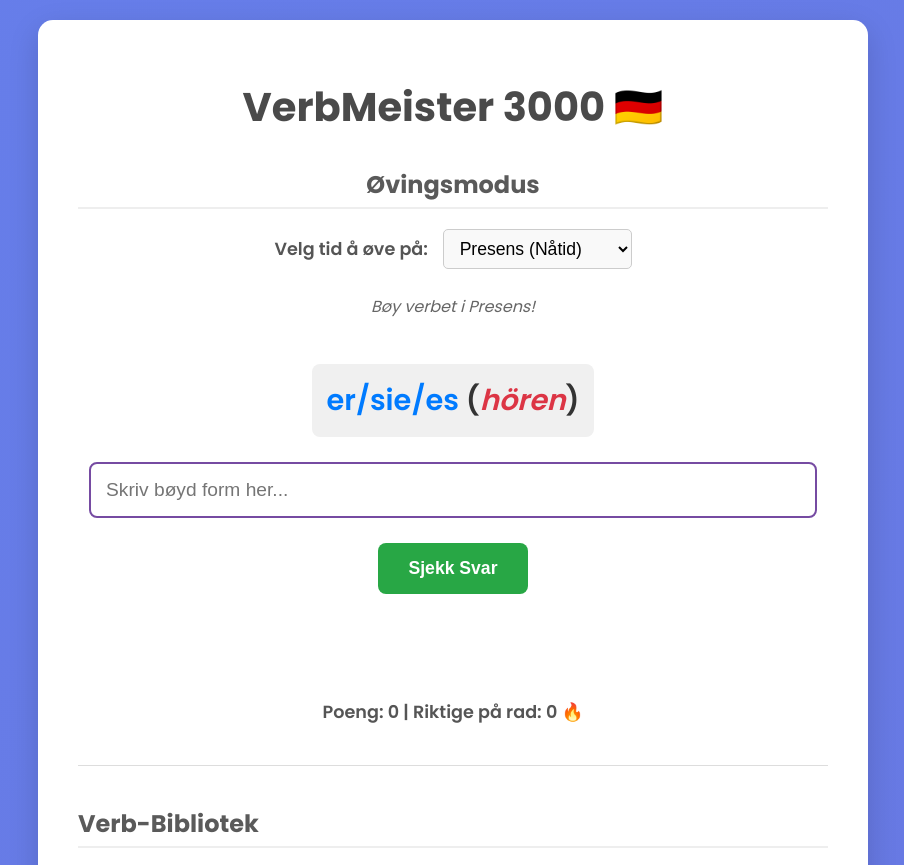
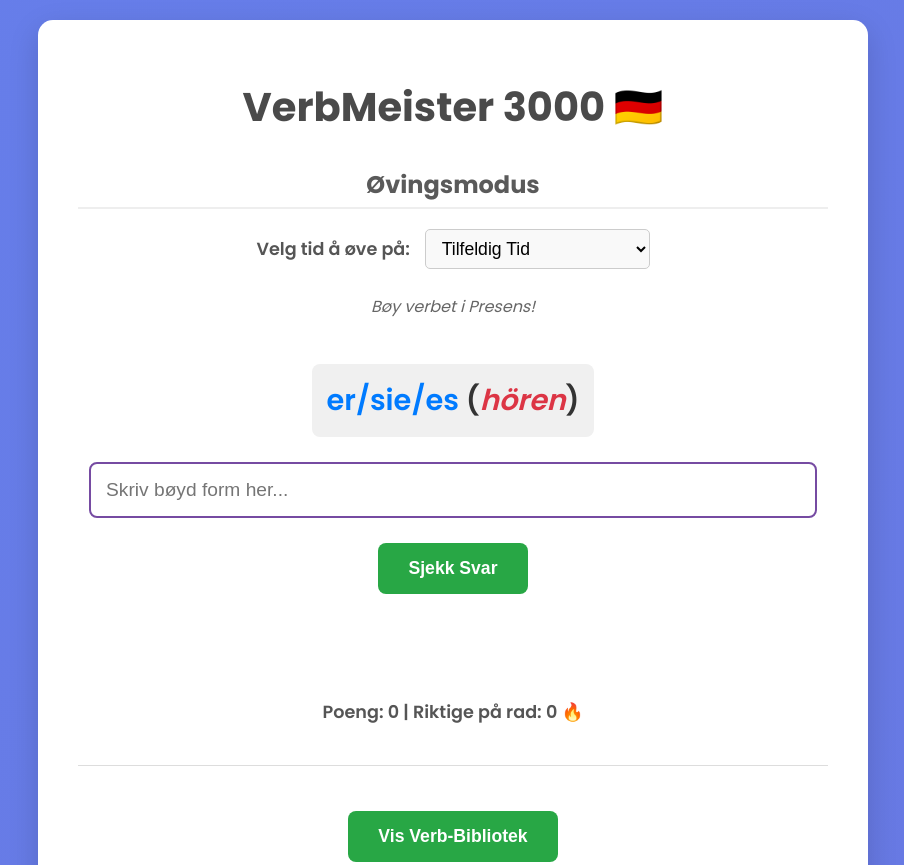
Before and after one commit to Hrafnir/Tyske-verb, a plain HTML site: page index.html in a window 1280 px wide. Shown: the top 865 px of the page, without its empty margins (187-1091 px from the left). Drawn offline with Linux system fonts and the light colour scheme.

Commit message:
Update index.html

```diff
--- a/index.html
+++ b/index.html
@@ -17,13 +17,15 @@
             <div id="tense-select-container">
                 <label for="tense-select">Velg tid å øve på:</label>
                 <select id="tense-select">
-                    <option value="presens" selected>Presens (Nåtid)</option>
-                    <option value="präteritum">Präteritum (Fortid)</option>
-                    <option value="perfektum">Perfektum (Fortid)</option>
+                    <!-- NYTT: Tilfeldig som default -->
+                    <option value="random" selected>Tilfeldig Tid</option>
+                    <option value="presens">Kun Presens (Nåtid)</option>
+                    <option value="präteritum">Kun Präteritum (Fortid)</option>
+                    <option value="perfektum">Kun Perfektum (Fortid)</option>
                 </select>
             </div>
 
-            <p id="instruction">Bøy verbet i <span id="current-tense-display">Presens</span>!</p>
+            <p id="instruction">Bøy verbet i <span id="current-tense-display"></span>!</p>
 
             <div id="verb-prompt">
                 <span id="pronomen"></span> (<span id="infinitiv"></span>)
@@ -52,7 +54,10 @@
 
          <hr> <!-- Skillelinje -->
 
-        <!-- Læringsseksjon -->
+        <!-- NYTT: Knappe for å vise/skjule bibliotek -->
+        <button id="toggle-library-button">Vis Verb-Bibliotek</button>
+
+        <!-- Læringsseksjon (skjult som standard) -->
         <div id="learning-section">
             <h2>Verb-Bibliotek</h2>
             <p>Her finner du en oversikt over verbene i appen og deres bøyninger.</p>
```
